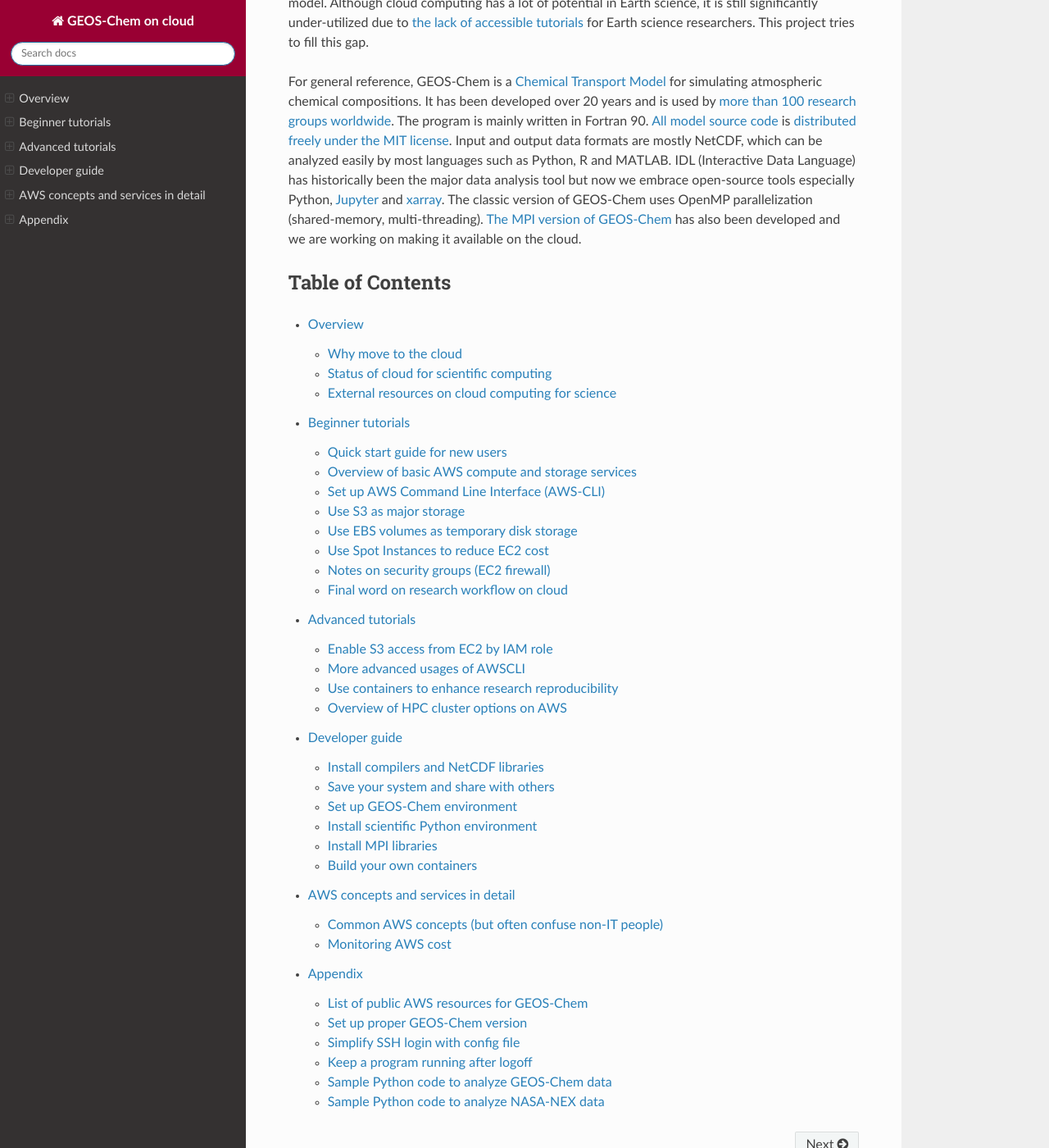
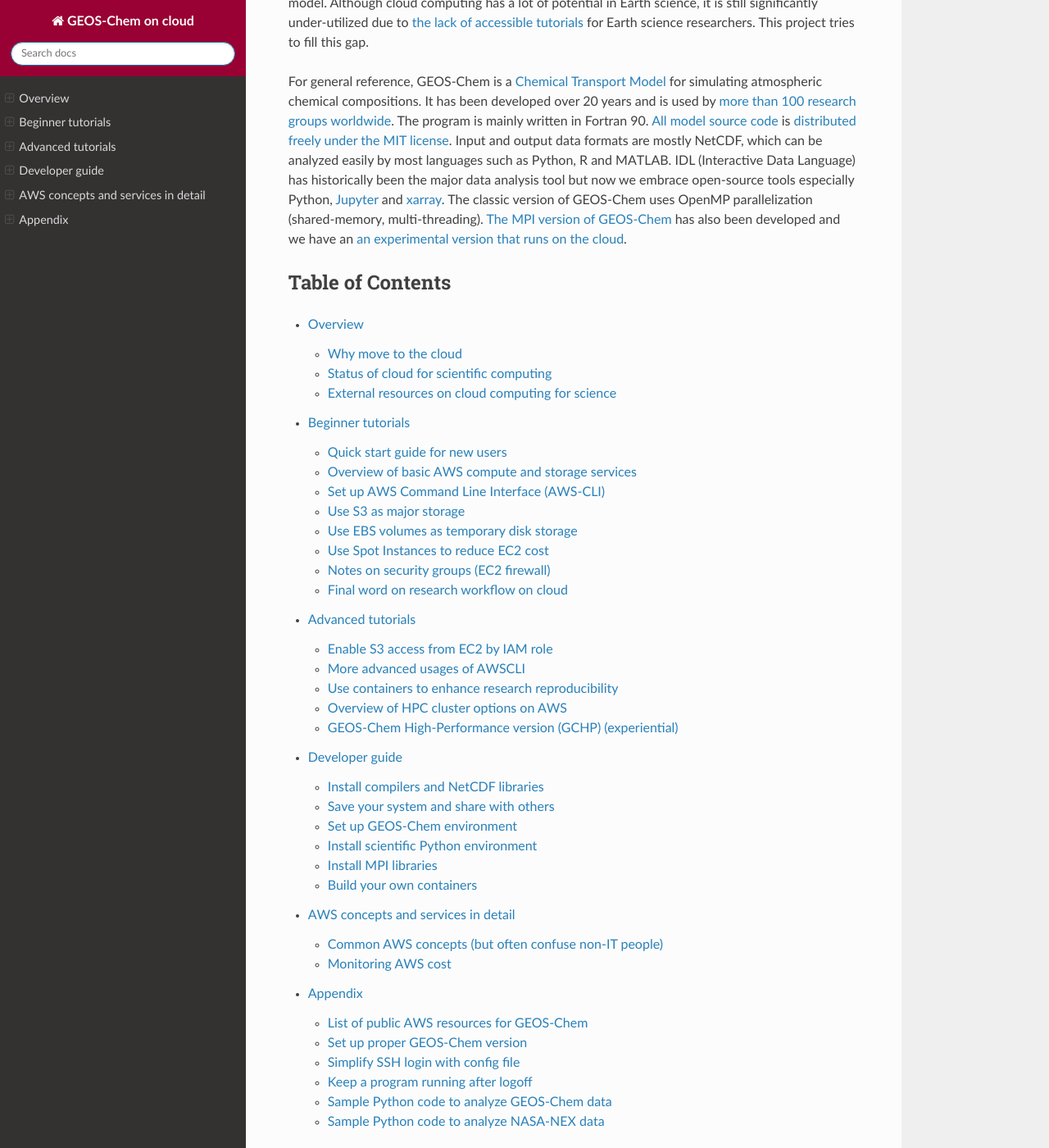
Before and after one commit to geoschem/geos-chem-cloud, a Sphinx documentation site: the page built from doc/source/index.rst, in a window 1280 px wide and 1400 px high, scrolled down 949 px. Shown: the whole window at 82% size. Built offline with Sphinx 7.4.7 and the Read the Docs theme 2.0.0, drawn with Linux system fonts in a browser that asks for light colours.

Commit message:
Add experimental GCHP configuration.

```diff
--- a/doc/source/chapter02_beginner-tutorial/quick-start.rst
+++ b/doc/source/chapter02_beginner-tutorial/quick-start.rst
@@ -134,8 +134,7 @@
   		time:calendar = "gregorian" ;
   		time:axis = "T" ;
 
-`Anaconda Python <https://www.anaconda.com/>`_ and `xarray <http://xarray.pydata.org>`_ are already installed on the server for analyzing all kinds of NetCDF files. If you are not familiar with Python and xarray, checkout my tutorial on
-`xarray for GEOS-Chem <http://gcpy-demo.readthedocs.io>`_.
+`Anaconda Python <https://www.anaconda.com/>`_ and `xarray <http://xarray.pydata.org>`_ are already installed on the server for analyzing all kinds of NetCDF files. If you are not familiar with Python and xarray, checkout my `Python/xarray tutorial for GEOS-Chem users <https://github.com/JiaweiZhuang/GEOSChem-python-tutorial>`_.
 
 Activate the pre-installed `geoscientific Python environment <https://github.com/JiaweiZhuang/cloud_GC/blob/master/build_scripts/python/geo.yml>`_ by ``source activate geo`` (it is generally a bad idea to directly install things into the root Python environment), and then start ``ipython`` from the command line::
 
--- a/doc/source/chapter03_advanced-tutorial/index.rst
+++ b/doc/source/chapter03_advanced-tutorial/index.rst
@@ -10,3 +10,4 @@
    advanced-awscli
    container
    hpc-overview
+   gchp
--- a/doc/source/chapter06_appendix/aws-resources-for-gc.rst
+++ b/doc/source/chapter06_appendix/aws-resources-for-gc.rst
@@ -18,6 +18,10 @@
 |                   |                        |          |    environment                   |
 |                   |                        |          | 7. Sample gcdata directory       |
 +-------------------+------------------------+----------+----------------------------------+
+|| GCHP             | ami-21f37a5e           | 100 GB   | 1. Pre-configured GCHP rundir    |
+|| experimental     |                        |          | 2. Sample GCHP input data        |
+|| AMI              |                        |          | 3. GCHP container environment    |
++-------------------+------------------------+----------+----------------------------------+
 || S3 bucket for    | s3://gcgrid            | ~30 TB   | All current GEOS-Chem input data |
 || all GC data      | (requester-pay)        |          |                                  |
 +-------------------+------------------------+----------+----------------------------------+
--- a/doc/source/index.rst
+++ b/doc/source/index.rst
@@ -15,9 +15,9 @@
 
 **For GEOS-Chem users**, this website contains everything you need in order to use GEOS-Chem on the cloud. You will be able to finish a complete research workflow, from model simulations to output data analysis and management. **If it is your first time trying GEOS-Chem, this project is perhaps your best starting point**, because :ref:`you don't need to do any initial setup <motivation-label>` and the model is guaranteed to work correctly (see :ref:`quick start guide <quick-start-label>`). Note that this website is not a user guide on the GEOS-Chem model itself. Please refer to our comprehensive `user guide <http://acmg.seas.harvard.edu/geos/doc/man/>`_ and `wiki <http://wiki.seas.harvard.edu/geos-chem/index.php/Main_Page>`_ for all details about GEOS-Chem. To run on the cloud, we only support versions newer than `v11-02a <http://wiki.seas.harvard.edu/geos-chem/index.php/GEOS-Chem_v11-02#v11-02a>`_ for `GNU-Fortran compatibility <http://wiki.seas.harvard.edu/geos-chem/index.php/GNU_Fortran_compiler>`_.
 
-**For non-GEOS-Chem-users**, this documentation can be used as an introduction to AWS for scientific computing, especially for **Earth science model simulations**. Since all Earth science models are highly similar from a software perspective, it should be quite easy to adapt this guide for you specific use case. More than 90% of this website is about general AWS concepts and tutorials, which doesn't require GEOS-Chem-specific knowledge. Please get a feeling of cloud computing workflow by exploring :doc:`beginner tutorials <../chapter02_beginner-tutorial/index>` and then refer to the :doc:`developer guide <../chapter04_developer-guide/index>` to build your own model. Although cloud computing has a lot of potential in Earth science, it is still significantly under-utilized due to :doc:`the lack of accessible tutorials <./chapter01_overview/external-resources>` for Earth science researchers. This project tries to fill this gap.
+**For non-GEOS-Chem-users**, this documentation can be used as an introduction to AWS for scientific computing, especially for **Earth science model simulations**. Since all Earth science models are highly similar from a software perspective, it should be quite easy to adapt this guide for you specific use case. More than 90% of this website is about general AWS concepts and tutorials, which doesn't require GEOS-Chem-specific knowledge. Please get a feeling of cloud computing workflow by exploring :doc:`beginner tutorials <./chapter02_beginner-tutorial/index>` and then refer to the :doc:`developer guide <./chapter04_developer-guide/index>` to build your own model. Although cloud computing has a lot of potential in Earth science, it is still significantly under-utilized due to :doc:`the lack of accessible tutorials <./chapter01_overview/external-resources>` for Earth science researchers. This project tries to fill this gap.
 
-For general reference, GEOS-Chem is a `Chemical Transport Model <https://en.wikipedia.org/wiki/Chemical_transport_model>`_ for simulating atmospheric chemical compositions. It has been developed over 20 years and is used by `more than 100 research groups worldwide <http://acmg.seas.harvard.edu/geos/geos_people.html>`_. The program is mainly written in Fortran 90. `All model source code <https://bitbucket.org/account/user/gcst/projects/GEOS>`_ is `distributed freely under the MIT license <http://acmg.seas.harvard.edu/geos/geos_licensing.html>`_. Input and output data formats are mostly NetCDF, which can be analyzed easily by most languages such as Python, R and MATLAB. IDL (Interactive Data Language) has historically been the major data analysis tool but now we embrace open-source tools especially Python, `Jupyter <http://jupyter.org>`_ and `xarray <http://xarray.pydata.org>`_. The classic version of GEOS-Chem uses OpenMP parallelization (shared-memory, multi-threading). `The MPI version of GEOS-Chem <https://www.geosci-model-dev-discuss.net/gmd-2018-55/>`_ has also been developed and we are working on making it available on the cloud.
+For general reference, GEOS-Chem is a `Chemical Transport Model <https://en.wikipedia.org/wiki/Chemical_transport_model>`_ for simulating atmospheric chemical compositions. It has been developed over 20 years and is used by `more than 100 research groups worldwide <http://acmg.seas.harvard.edu/geos/geos_people.html>`_. The program is mainly written in Fortran 90. `All model source code <https://bitbucket.org/account/user/gcst/projects/GEOS>`_ is `distributed freely under the MIT license <http://acmg.seas.harvard.edu/geos/geos_licensing.html>`_. Input and output data formats are mostly NetCDF, which can be analyzed easily by most languages such as Python, R and MATLAB. IDL (Interactive Data Language) has historically been the major data analysis tool but now we embrace open-source tools especially Python, `Jupyter <http://jupyter.org>`_ and `xarray <http://xarray.pydata.org>`_. The classic version of GEOS-Chem uses OpenMP parallelization (shared-memory, multi-threading). `The MPI version of GEOS-Chem <https://www.geosci-model-dev-discuss.net/gmd-2018-55/>`_ has also been developed and we have an :doc:`an experimental version that runs on the cloud<./chapter03_advanced-tutorial/gchp>`.
 
 
 Table of Contents
```
Also changed, not shown: doc/source/chapter03_advanced-tutorial/gchp.rst (added, +60 -0 lines).
